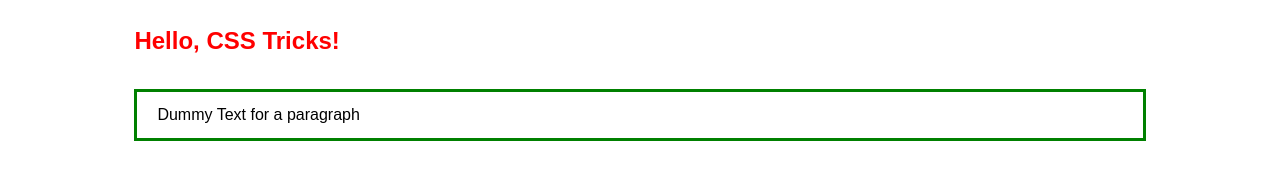
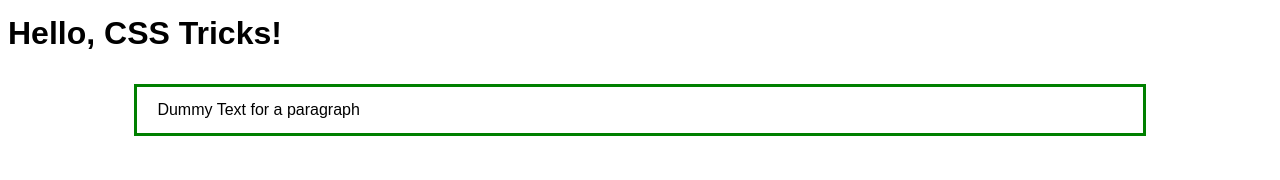
Before and after one commit to bmodepri/css-html-samples, a plain HTML site: page public/index.html in a window 1280 px wide. Drawn offline with Linux system fonts and the light colour scheme.

Commit message:
CSS-tricks

```diff
--- a/public/index.html
+++ b/public/index.html
@@ -8,9 +8,12 @@
 </head>
 <body>
 
-    <div class="container">
-        <h2>Hello, CSS Tricks!</h2>
-    </div>
+    <header id="mainHeader">
+        <div class="cointainer">
+            <h1>Hello, CSS Tricks!</h1>
+        </div>
+    </header>
+
 
     <div class="container">
         <p>Dummy Text for a paragraph</p>
```
Also changed, not shown: 1 other file.
